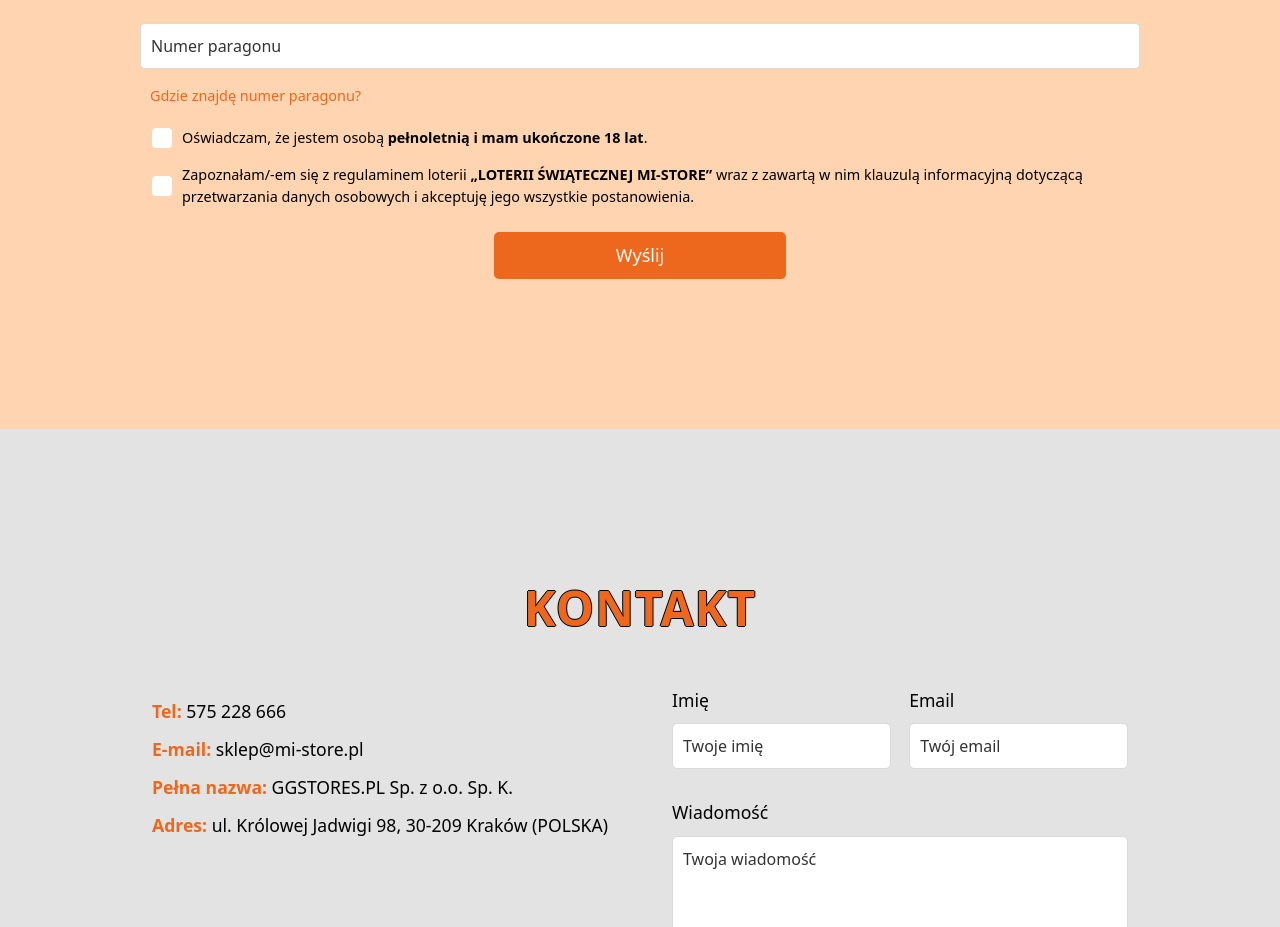
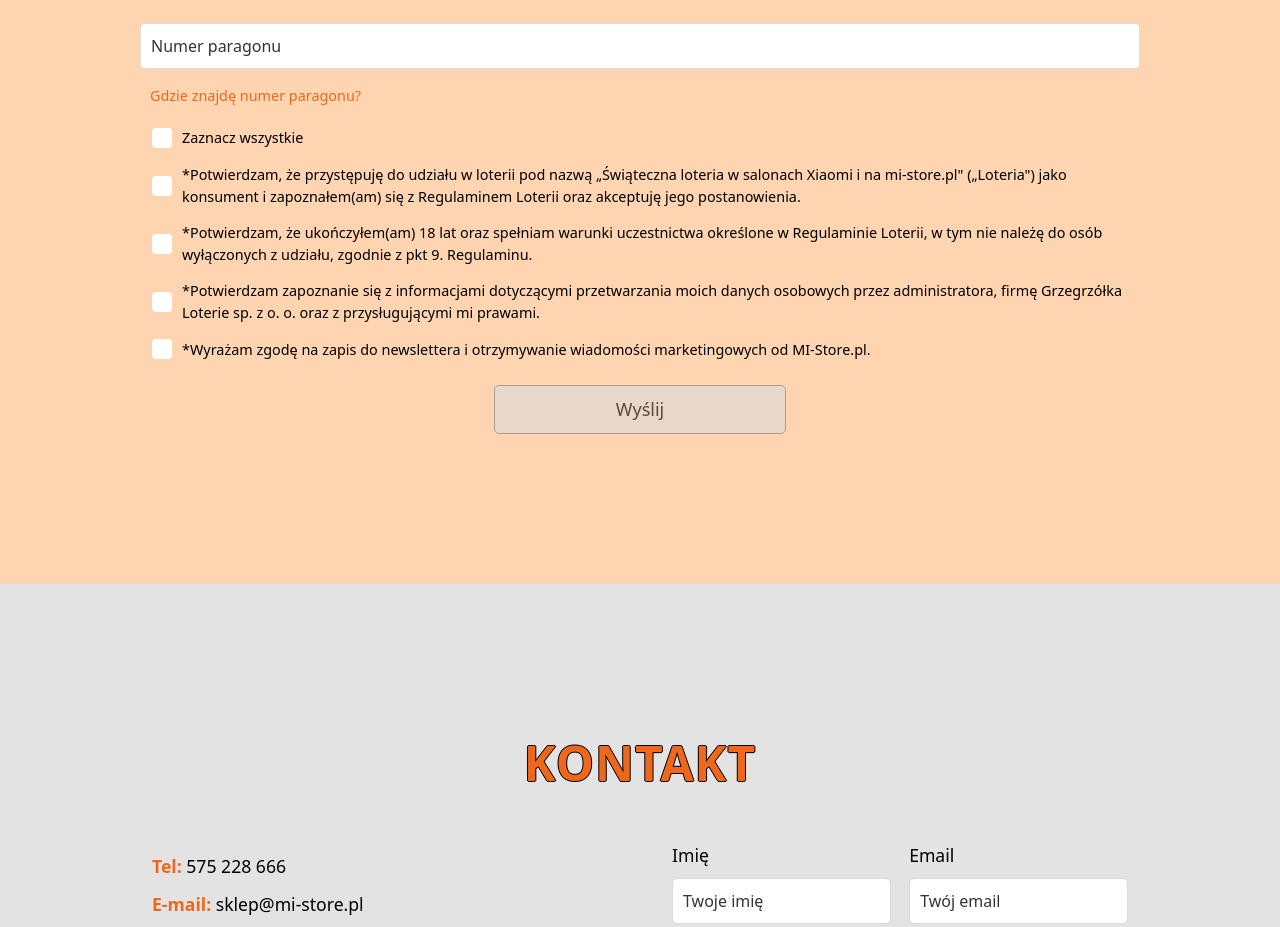
Before and after one commit to KRojowsky/lottery-frontend, a React (Vite) app: page / in a window 1280 px wide. Shown: the part 2890-3817 px from the top of the page. Built offline with nearby package versions, Linux system fonts and the light colour scheme.

Commit message:
update checkboxes

```diff
--- a/src/Components/Member/Member.jsx
+++ b/src/Components/Member/Member.jsx
@@ -12,7 +12,10 @@ const Member = () => {
   const [email, setEmail] = useState('');
   const [receipt, setReceipt] = useState('');
   const [termsAccepted, setTermsAccepted] = useState(false);
-  const [rodoAccepted, setRodoAccepted] = useState(false);
+  const [ageConfirmed, setAgeConfirmed] = useState(false);
+  const [dataProcessingAccepted, setDataProcessingAccepted] = useState(false);
+  const [newsletterAccepted, setNewsletterAccepted] = useState(false);
+  const [selectAll, setSelectAll] = useState(false);
   const [showPopup, setShowPopup] = useState(false);
   const [notification, setNotification] = useState({ type: '', message: '' });
   const [showConfetti, setShowConfetti] = useState(false);
@@ -30,8 +33,8 @@ const Member = () => {
       return;
     }
 
-    if (!termsAccepted || !rodoAccepted) {
-      setNotification({ type: 'error', message: 'Musisz potwierdzić swój wiek, zaakceptować regulamin i klauzulę informacyjną.' });
+    if (!termsAccepted || !ageConfirmed || !dataProcessingAccepted) {
+      setNotification({ type: 'error', message: 'Musisz zaakceptować wymagane zgody.' });
       return;
     }
 
@@ -50,7 +53,10 @@ const Member = () => {
       setEmail('');
       setReceipt('');
       setTermsAccepted(false);
-      setRodoAccepted(false);
+      setAgeConfirmed(false);
+      setDataProcessingAccepted(false);
+      setNewsletterAccepted(false);
+      setSelectAll(false);
       setShowConfetti(true);
     } catch (error) {
       setNotification({ type: 'error', message: 'Wystąpił błąd podczas zgłaszania Twojego uczestnictwa w loterii. Spróbuj ponownie.' });
@@ -60,6 +66,17 @@ const Member = () => {
   const closeNotification = () => {
     setNotification({ type: '', message: '' });
   };
+
+  const handleSelectAll = () => {
+    const newSelectAll = !selectAll;
+    setSelectAll(newSelectAll);
+    setTermsAccepted(newSelectAll);
+    setAgeConfirmed(newSelectAll);
+    setDataProcessingAccepted(newSelectAll);
+    setNewsletterAccepted(newSelectAll);
+  };
+
+  const isFormValid = termsAccepted && ageConfirmed && dataProcessingAccepted && newsletterAccepted;
 
   useEffect(() => {
     if (showConfetti) {
@@ -74,9 +91,9 @@ const Member = () => {
             spread: 70,
             origin: {
               x: Math.random(),
-              y: Math.random() - 0.2
+              y: Math.random() - 0.2,
             },
-            colors: colors
+            colors: colors,
           });
 
           if (Date.now() < end) {
@@ -149,8 +166,28 @@ const Member = () => {
               onChange={(e) => setReceipt(e.target.value)}
               required
             />
-            <button id="receipt-btn" type="button" className='btn btn-link' onClick={() => setShowPopup(true)}>Gdzie znajdę numer paragonu?</button>
+            <button
+              id="receipt-btn"
+              type="button"
+              className="btn btn-link"
+              onClick={() => setShowPopup(true)}
+            >
+              Gdzie znajdę numer paragonu?
+            </button>
           </div>
+
+          {/* Zaznacz wszystkie */}
+          <div className="checkbox-row">
+            <input
+              type="checkbox"
+              id="selectAll"
+              checked={selectAll}
+              onChange={handleSelectAll}
+            />
+            <label htmlFor="selectAll">Zaznacz wszystkie</label>
+          </div>
+
+          {/* Pojedyncze zgody */}
           <div className="checkbox-row">
             <input
               type="checkbox"
@@ -160,22 +197,52 @@ const Member = () => {
               required
             />
             <label htmlFor="terms">
-              Oświadczam, że jestem osobą <b>pełnoletnią i mam ukończone 18 lat</b>.
+              *Potwierdzam, że przystępuję do udziału w loterii pod nazwą „Świąteczna loteria w salonach Xiaomi i na mi-store.pl" („Loteria") jako konsument i zapoznałem(am) się z Regulaminem Loterii oraz akceptuję jego postanowienia.
             </label>
           </div>
           <div className="checkbox-row">
             <input
               type="checkbox"
-              id="rodo"
-              checked={rodoAccepted}
-              onChange={() => setRodoAccepted(!rodoAccepted)}
+              id="ageConfirmed"
+              checked={ageConfirmed}
+              onChange={() => setAgeConfirmed(!ageConfirmed)}
               required
             />
-            <label htmlFor="rodo">
-              Zapoznałam/-em się z regulaminem loterii <b>„LOTERII ŚWIĄTECZNEJ MI-STORE”</b> wraz z zawartą w nim klauzulą informacyjną dotyczącą przetwarzania danych osobowych i akceptuję jego wszystkie postanowienia.
+            <label htmlFor="ageConfirmed">
+              *Potwierdzam, że ukończyłem(am) 18 lat oraz spełniam warunki uczestnictwa określone w Regulaminie Loterii, w tym nie należę do osób wyłączonych z udziału, zgodnie z pkt 9. Regulaminu.
             </label>
           </div>
-          <button type="submit" className="btn btn-primary">Wyślij</button>
+          <div className="checkbox-row">
+            <input
+              type="checkbox"
+              id="dataProcessingAccepted"
+              checked={dataProcessingAccepted}
+              onChange={() => setDataProcessingAccepted(!dataProcessingAccepted)}
+              required
+            />
+            <label htmlFor="dataProcessingAccepted">
+              *Potwierdzam zapoznanie się z informacjami dotyczącymi przetwarzania moich danych osobowych przez administratora, firmę Grzegrzółka Loterie sp. z o. o. oraz z przysługującymi mi prawami.
+            </label>
+          </div>
+          <div className="checkbox-row">
+            <input
+              type="checkbox"
+              id="newsletterAccepted"
+              checked={newsletterAccepted}
+              onChange={() => setNewsletterAccepted(!newsletterAccepted)}
+            />
+            <label htmlFor="newsletterAccepted">
+              *Wyrażam zgodę na zapis do newslettera i otrzymywanie wiadomości marketingowych od MI-Store.pl.
+            </label>
+          </div>
+
+          <button
+            type="submit"
+            className={`btn btn-primary ${!isFormValid ? 'disabled' : ''}`}
+            disabled={!isFormValid}
+          >
+            Wyślij
+          </button>
         </form>
       </div>
 
@@ -183,16 +250,14 @@ const Member = () => {
         <div className="popup-overlay" onClick={() => setShowPopup(false)}>
           <div className="popup-content" onClick={(e) => e.stopPropagation()}>
             <img src={receiptImage} alt="Receipt Example" />
-            <button className="close-popup" onClick={() => setShowPopup(false)}>X</button>
+            <button className="close-popup" onClick={() => setShowPopup(false)}>
+              X
+            </button>
           </div>
         </div>
       )}
 
-      <Notification
-        message={notification.message}
-        type={notification.type}
-        onClose={closeNotification}
-      />
+      <Notification message={notification.message} type={notification.type} onClose={closeNotification} />
     </section>
   );
 };
--- a/src/Components/Member/Member.scss
+++ b/src/Components/Member/Member.scss
@@ -149,3 +149,10 @@
     }
   }
 }
+
+.btn.disabled {
+  background-color: #DBDBDB;
+  border: 1px solid #808080;
+  cursor: not-allowed;
+  color: #000;
+}
```
